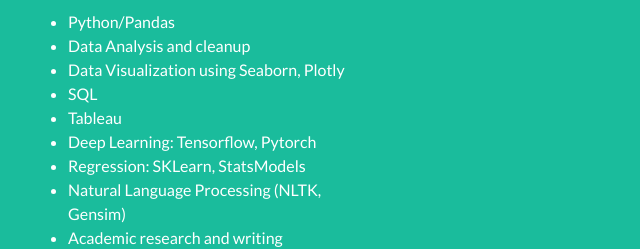
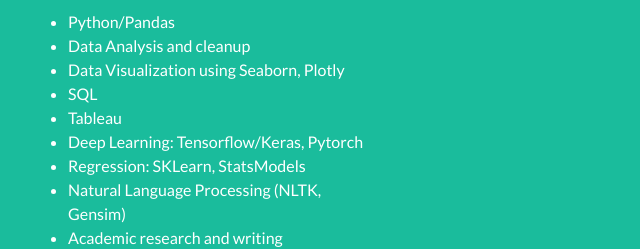
Before and after one commit to sakifff/Portfolio-Website, a website with bundled scripts: page index.html in a window 1280 px wide. Shown: the part 1973-2222 px from the top of the page, 627-1267 px from the left. Built offline with nearby package versions, Linux system fonts and the light colour scheme.

Commit message:
Fixed tensorflow to tensorflow/keras

```diff
--- a/index.html
+++ b/index.html
@@ -196,7 +196,7 @@
             <li>Data Visualization using Seaborn, Plotly</li>
             <li>SQL</li>
             <li>Tableau</li>
-            <li>Deep Learning: Tensorflow, Pytorch</li>
+            <li>Deep Learning: Tensorflow/Keras, Pytorch</li>
             <li>Regression: SKLearn, StatsModels</li>
             <li>Natural Language Processing (NLTK, Gensim)</li>
             <li> Academic research and writing</li>
```
